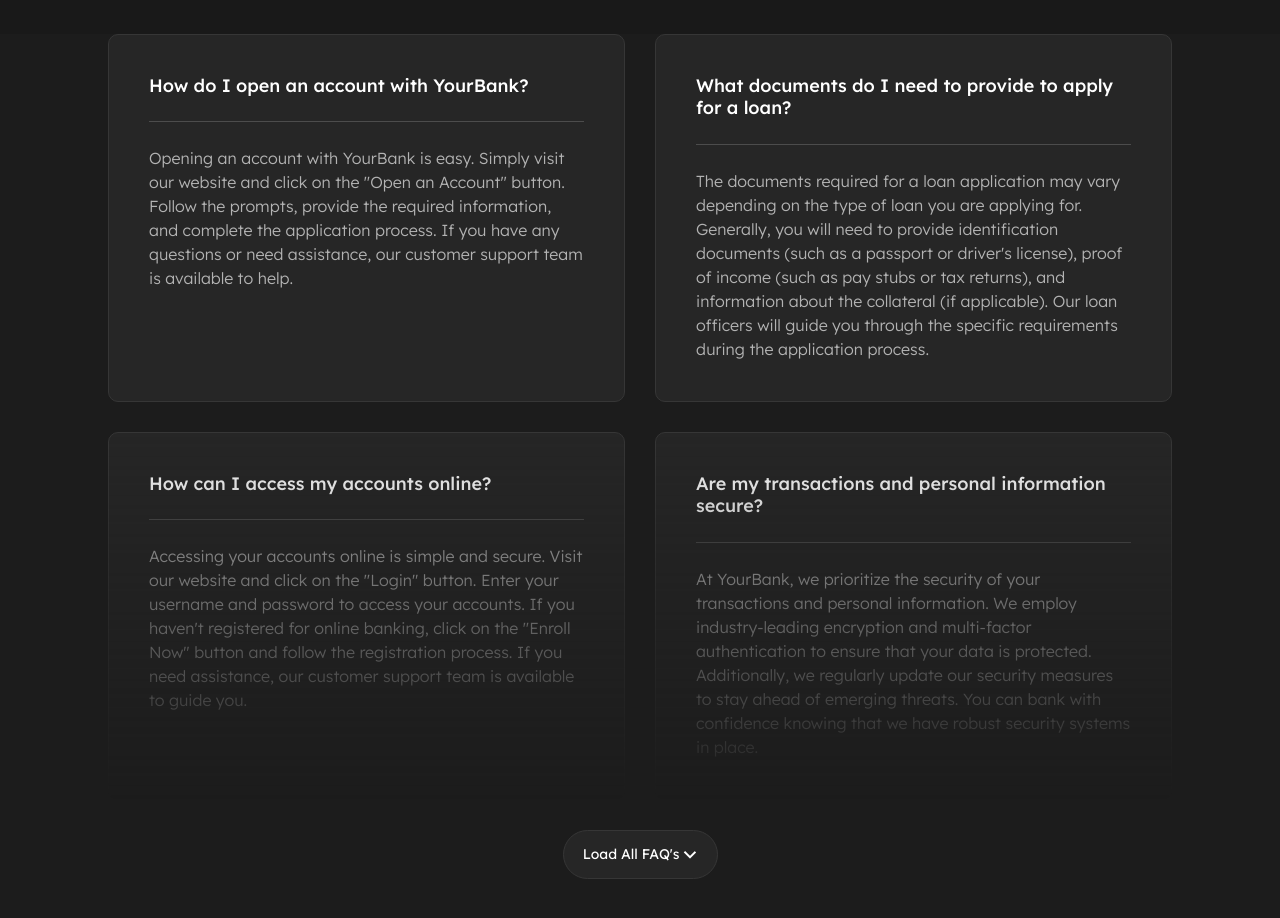
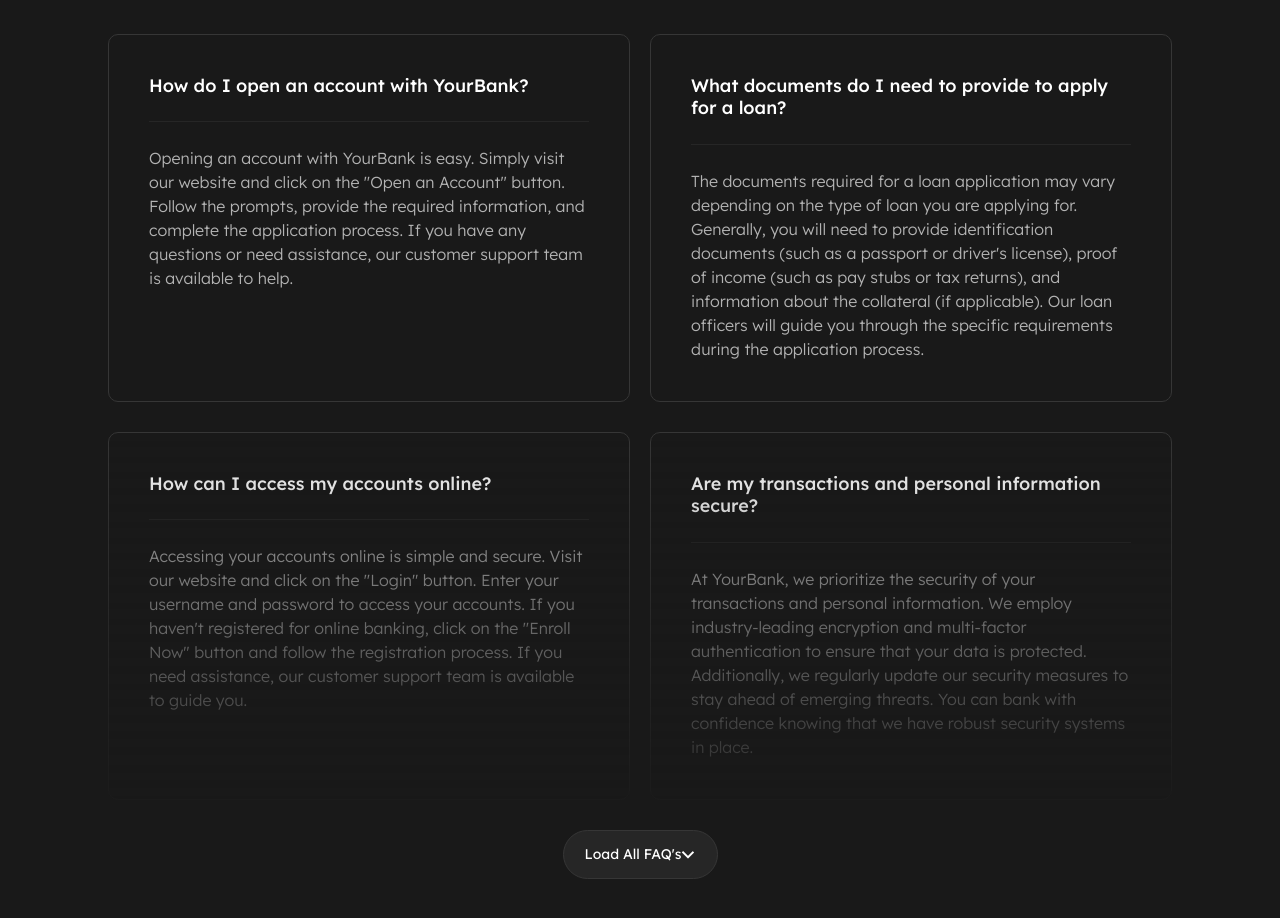
Before and after one commit to Elin23/YourBank, a React (Vite) app: page / in a window 1280 px wide. Shown: the part 1280-2198 px from the top of the page. Built offline with nearby package versions, Linux system fonts and the light colour scheme; a web font is replaced by a local one.

Commit message:
last updte of FAQ Section

```diff
--- a/src/Components/FAQCardComponent/FAQCardComponent.css
+++ b/src/Components/FAQCardComponent/FAQCardComponent.css
@@ -1,6 +1,6 @@
 /* Main card container styling */
 .MR-FAQ-Card {
-  background-color: var(--gray15-color);
+  background-color: var(--black10-color);
   border: 1px #363636 solid;
   border-radius: 14px;
   display: flex;
@@ -19,7 +19,7 @@
 /* Horizontal line styling for separating sections */
 .MR-line {
   height: 1px;
-  background-color: #ffffff2d;
+  background-color: #262626;
 }
 
 /* Paragraph styling inside the card */
@@ -29,8 +29,9 @@
 }
 
 /* Responsive styles for medium-large screens (1201px to 1440px) */
-@media (min-width: 1201px) and (max-width: 1440px) {
+@media (max-width: 1919px) {
   .MR-FAQ-Card {
+    width: 49.218%;
     border-radius: 10px;
     gap: 24px;
     padding: 40px;
@@ -48,46 +49,27 @@
 }
 
 /* Responsive styles for medium screens (769px to 1200px) */
-@media (min-width: 769px) and (max-width: 1200px) {
+@media (max-width: 1200px) {
   .MR-FAQ-Card {
     width: 100%;
   }
 }
 
-/* Responsive styles for small screens (390px to 768px) */
-@media (min-width: 390px) and (max-width: 768px) {
+
+
+/* Responsive styles for extra-small screens (less than 389px) */
+@media (max-width: 390px) {
   .MR-FAQ-Card {
     flex-wrap: wrap;
-    width: 100%;
     padding: 30px;
-    border-radius: 10px;
     gap: 20px;
   }
   .MR-FAQ-Card p {
-    font-size: 14px !important;
+    font-size: 14px;
     line-height: 21px;
     font-weight: 300;
   }
   .MR-FAQ-Card span {
     font-weight: 500;
-    width: 297px;
   }
 }
-
-/* Responsive styles for extra-small screens (less than 389px) */
-@media (max-width: 389px) {
-  .MR-FAQ-Card {
-    width: 100%;
-    padding: 20px;
-    gap: 15px;
-  }
-  .MR-FAQ-Card p {
-    font-size: 10px !important;
-    line-height: 18px;
-    font-weight: 200;
-  }
-  .MR-FAQ-Card span {
-    font-size: 12px;
-    font-weight: 400;
-  }
-}
--- a/src/Components/FAQSectionComponent/FAQSectionComponent.css
+++ b/src/Components/FAQSectionComponent/FAQSectionComponent.css
@@ -1,6 +1,6 @@
 /* Main container for FAQ cards */
 .MR-FAQ-card-container {
-  background-color: var(--black11-color);
+  background-color: var(--black10-color);
   display: flex;
   flex-direction: column;
   align-items: center;
@@ -18,6 +18,10 @@
   display: flex;
   gap: 30px;
   margin-bottom: 30px;
+
+}
+
+.MR-FAQ-Gradient1{
   -webkit-mask-image: linear-gradient(
     to bottom,
     rgba(0, 0, 0, 1),
@@ -27,8 +31,9 @@
   -webkit-mask-repeat: no-repeat;
   mask-repeat: no-repeat;
   -webkit-mask-size: 100% 100%;
-  mask-size: 100% 100%;
+  mask-size: 100% 110%;
 }
+
 
 /* Button styling for the FAQ section */
 .MR-FAQ-Button {
@@ -43,6 +48,17 @@
 }
 
 /* Responsive styles for screens smaller than 1200px */
+@media (max-width: 1919px) {
+  .MR-Upper-FAQ-Card {
+    gap: 20px;
+  }
+  .MR-Lower-FAQ-Card {
+    gap: 20px;
+  }
+
+
+}
+
 @media (max-width: 1200px) {
   .MR-Upper-FAQ-Card {
     width: 100%;
--- a/src/Components/FAQSectionComponent/FAQSectionComponent.jsx
+++ b/src/Components/FAQSectionComponent/FAQSectionComponent.jsx
@@ -10,6 +10,7 @@
 
 export default function FAQSectionComponent() {
   const [isVisible, setIsVisible] = useState(false);
+
   const toggleFAQs = () => {
     setIsVisible((prevState) => !prevState);
   };
@@ -27,7 +28,11 @@
           ))}
         </div>
 
-        <div className="MR-Lower-FAQ-Card">
+        <div
+          className={`MR-Lower-FAQ-Card ${
+            !isVisible ? "MR-FAQ-Gradient1" : ""
+          }`}
+        >
           {FAQCardData2.map((data, index) => (
             <FAQCardComponent
               key={index}
@@ -38,7 +43,11 @@
         </div>
 
         {isVisible && (
-          <div className="MR-Upper-FAQ-Card">
+          <>
+            <div
+              className={`MR-Upper-FAQ-Card
+              }`}
+            >
               {FAQCardData3.map((data, index) => (
                 <FAQCardComponent
                   key={index}
@@ -47,9 +56,12 @@
                 />
               ))}
             </div>
-        )}
-        {isVisible && (
-          <div className="MR-Lower-FAQ-Card">
+
+            <div
+              className={`MR-Lower-FAQ-Card ${
+                isVisible ? "MR-FAQ-Gradient1" : ""
+              }`}
+            >
               {FAQCardData4.map((data, index) => (
                 <FAQCardComponent
                   key={index}
@@ -58,11 +70,21 @@
                 />
               ))}
             </div>
+          </>
         )}
-        <button className="MR-FAQ-Button fw-400" onClick={toggleFAQs}>
-          {isVisible ? "Hide FAQ's" : "Load All FAQ's"}{" "}
-          <img src="./src/assets/imgs/Home icons/Vector 9.png" alt="vector" />
+
+        {!isVisible && (
+          <button
+            className={`MR-FAQ-Button fw-400`}
+            onClick={toggleFAQs}
+          >
+            Load All FAQ's
+            <img
+              src="./src/assets/imgs/Home icons/Vector 9.png"
+              alt="vector"
+            />
           </button>
+        )}
       </div>
     </>
   );
```
Lines whose indentation alone changed are shown as unchanged.
